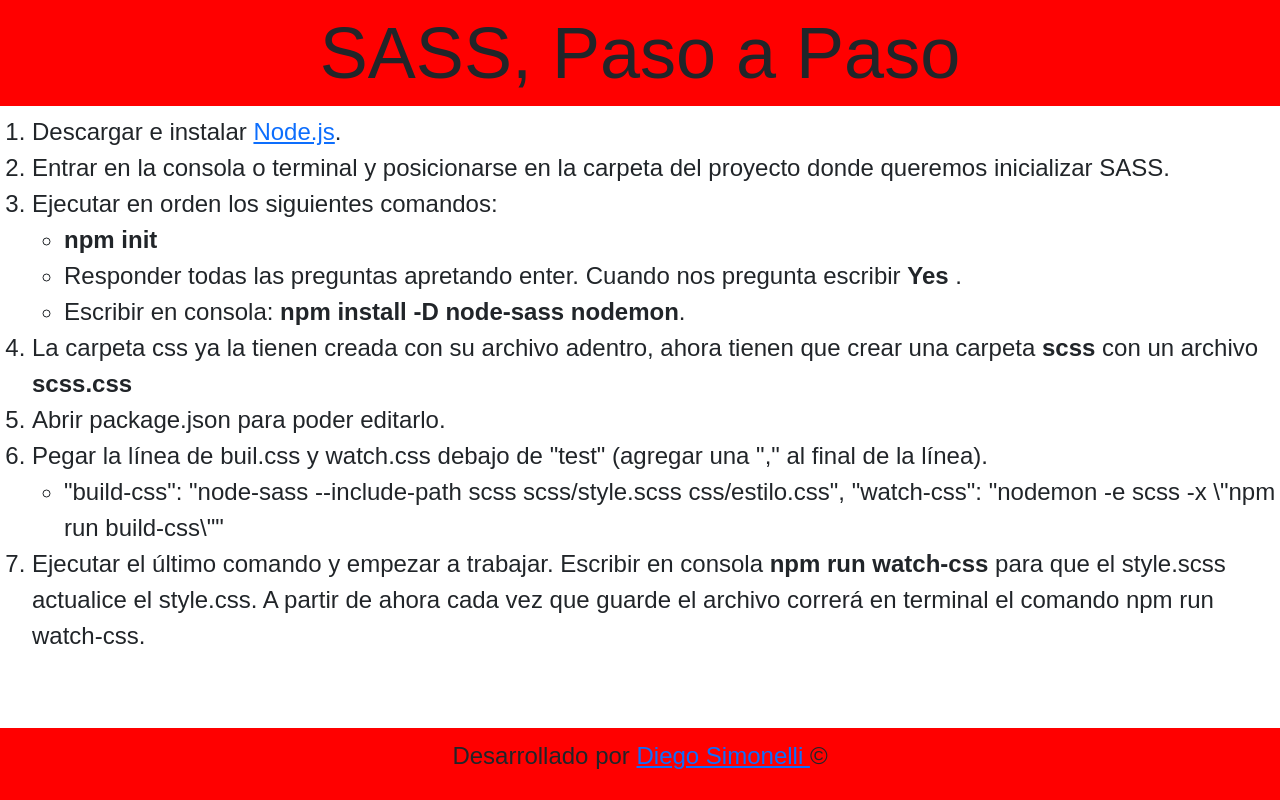
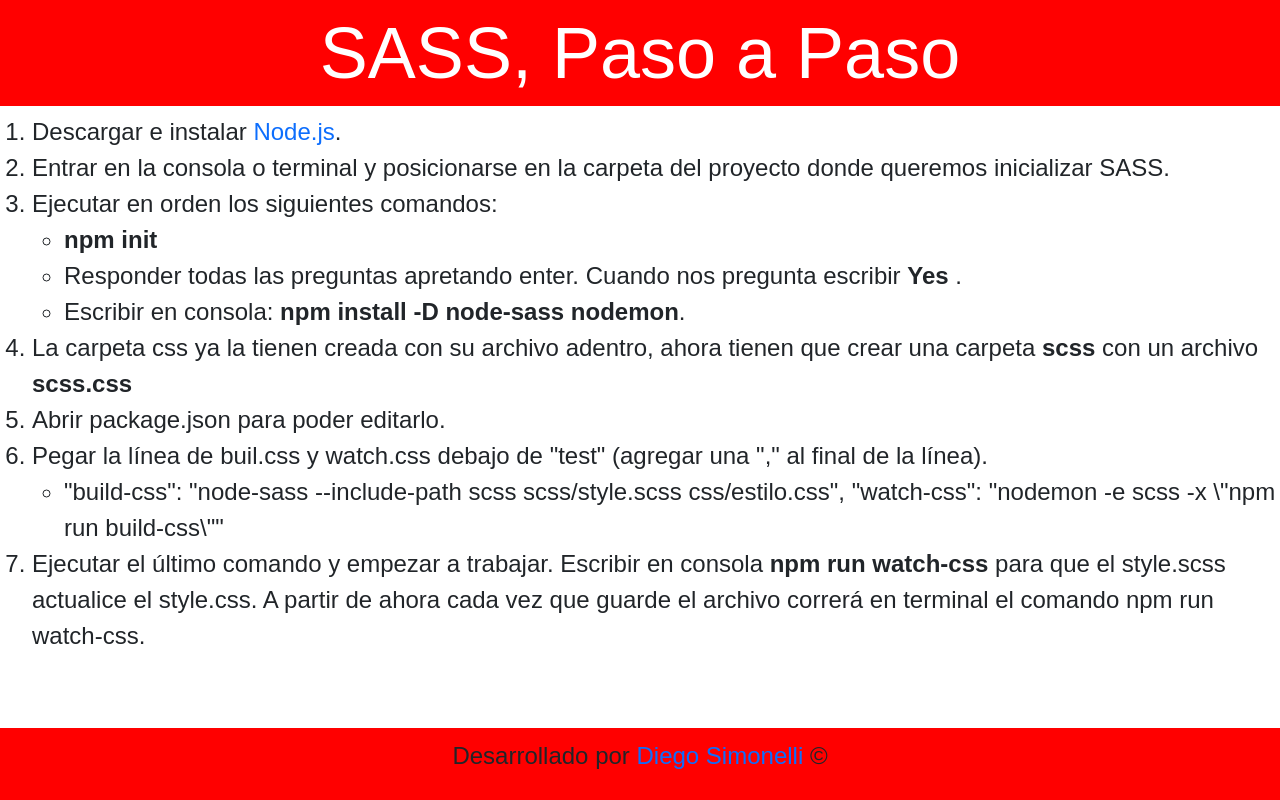
Before and after one commit to diegoarielsimonelli/SASS-Paso-a-Paso, a plain HTML site: page index.html in a window 1280 px wide. Drawn offline with nearby package versions, Linux system fonts and the light colour scheme.

```diff
--- a/css/style.css
+++ b/css/style.css
@@ -1,3 +1,4 @@
+@import url("https://fonts.googleapis.com/css2?family=Raleway:wght@300;600&display=swap");
 body{
     background: white;
     font-family: Arial, Helvetica, sans-serif;
@@ -16,6 +17,7 @@ footer{
 h1{
     background-color: red;
     padding: 10px;
+    color: white;
 }
 .comandos {
     list-style-type: disc;
@@ -25,3 +27,5 @@ h1{
 .layout{
     padding: 10px;
 }
+a {
+    text-decoration: none;}
```
